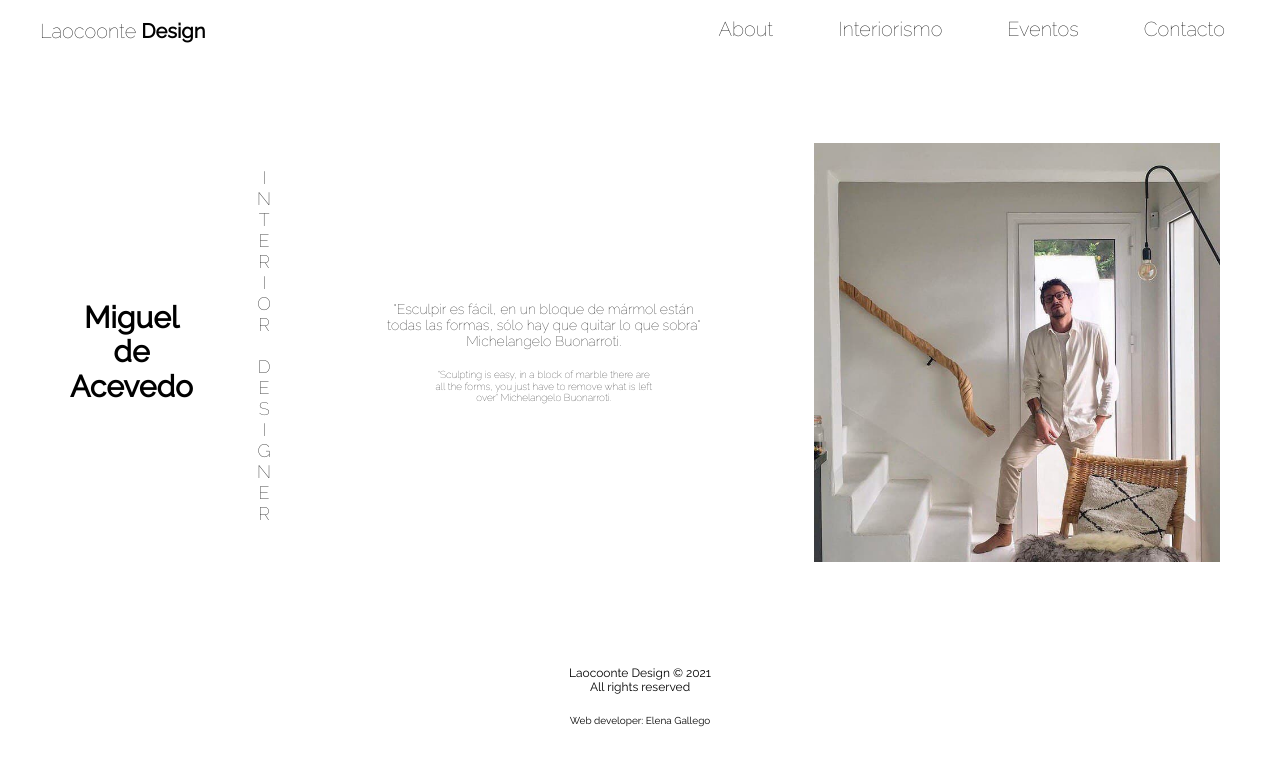
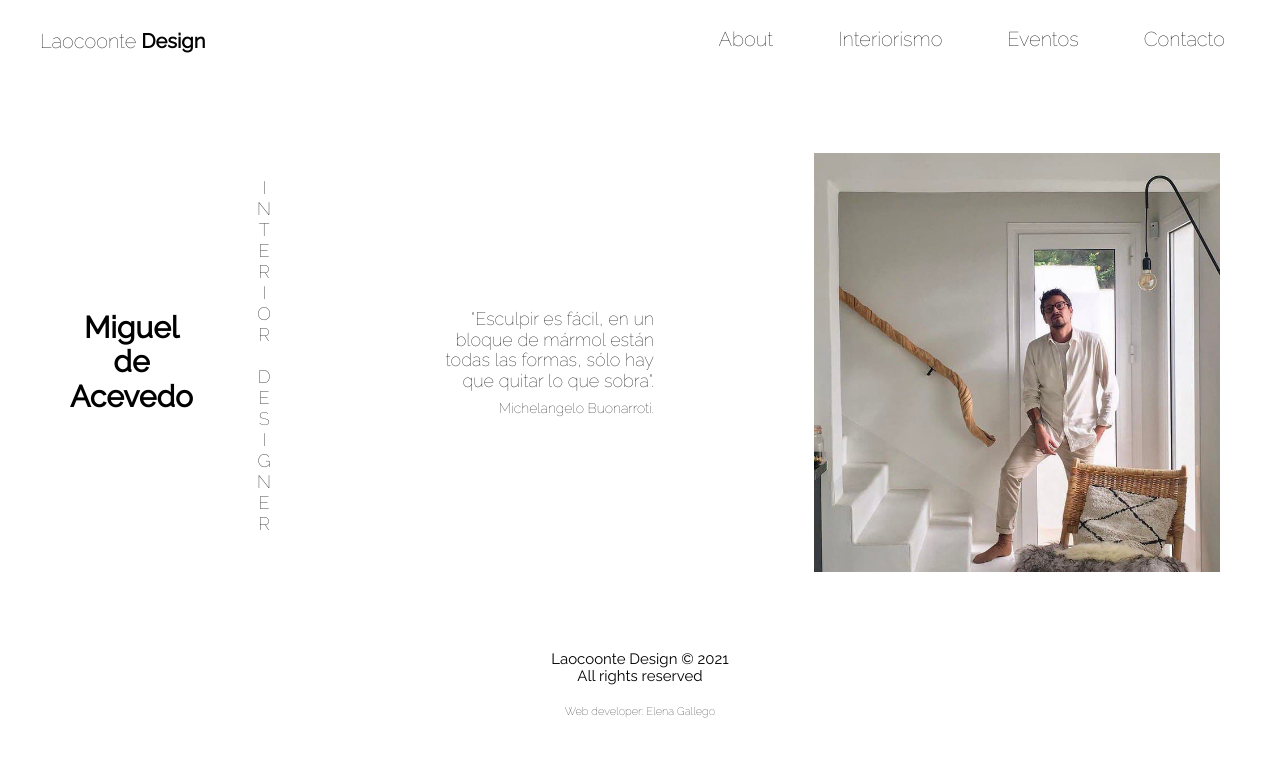
Before and after one commit to Elena-Gallego/laocoonte-design, a React app: page /#/about in a window 1280 px wide. Built offline with nearby package versions, Linux system fonts and the light colour scheme.

Commit message:
footer top adjust

```diff
--- a/docs/service-worker.js
+++ b/docs/service-worker.js
@@ -14,7 +14,7 @@
 importScripts("https://storage.googleapis.com/workbox-cdn/releases/4.3.1/workbox-sw.js");
 
 importScripts(
-  "./precache-manifest.fb03b6a15cfcfc39fa1b03d629a1bb68.js"
+  "./precache-manifest.6e9a0a194f294dc42eb895d53daa13b5.js"
 );
 
 self.addEventListener('message', (event) => {
--- a/src/components/About.js
+++ b/src/components/About.js
@@ -11,8 +11,11 @@ return (
     <div className="about-wrapper">
         <h2 className="author-name">Miguel de Acevedo</h2>
         <h3 className="author-job">Interior designer</h3>
-        <p className="bio-text">"Esculpir es fácil, en un bloque de mármol están todas las formas, sólo hay que quitar lo que sobra" Michelangelo Buonarroti.
-            <p className="english-bio-text">"Sculpting is easy, in a block of marble there are all the forms, you just have to remove what is left over" Michelangelo Buonarroti.</p>
+        <p className="bio-text">"Esculpir es fácil, en un bloque de mármol están todas las formas, sólo hay que quitar lo que sobra".
+        <span className="michelangelo-spa">Michelangelo Buonarroti.</span>
+            <p className="english-bio-text">"Sculpting is easy, in a block of marble there are all the forms, you just have to remove what is left over".
+            <span className="michelangelo-eng">Michelangelo Buonarroti.</span>
+            </p>
         </p>
 
         <img className="biography-image" src={biographyimage} alt="Miguel Angel Acevedo"/>
--- a/src/stylesheets/About.scss
+++ b/src/stylesheets/About.scss
@@ -20,7 +20,7 @@
     padding: 10px;
 
     @media all and (min-width: 768px) {
-      margin-top: 32px;
+      margin-top: 22px;
       font-size: 30px;
     }
     @media all and (min-width: 1200px) {
@@ -46,26 +46,42 @@
   .bio-text {
     display: flex;
     flex-direction: column;
-    font-size: 10px;
+    font-size: 8px;
     font-weight: 100;
     padding: 10px;
-    text-align: center;
+    text-align: end;
     margin-left: 50px;
     margin-right: 50px;
+    span {
+      padding-top: 5px;
+      text-align: end;
+      @media all and (min-width: 768px) {
+        padding-top: 8px;
+      }
+      @media all and (min-width: 1200px) {
+        font-size: 14px;
+      }
+    }
     @media all and (min-width: 768px) {
-      font-size: 14px;
-      margin-left: 100px;
-      margin-right: 100px;
+      font-size: 12px;
+      margin-left: 250px;
+      margin-right: 150px;
+    }
+    @media all and (min-width: 1200px) {
+      margin-left: 150px;
+      margin-right: 150px;
+      font-size: 18px;
     }
     .english-bio-text {
       display: none;
-      padding-top: 20px;
+      padding-top: 100px;
       font-size: 10px;
       font-weight: 100;
       margin-left: 50px;
       margin-right: 50px;
       @media all and (min-width: 1200px) {
-        display: inherit;
+        display: none;
+        flex-direction: column;
       }
     }
   }
--- a/src/stylesheets/Footer.scss
+++ b/src/stylesheets/Footer.scss
@@ -3,7 +3,7 @@
 }
 
 .footer-wrapper {
-  margin-top: 8%;
+  margin-top: 0;
   width: 100vw;
   height: auto;
   display: flex;
@@ -19,7 +19,7 @@
     padding: 20px;
   }
   @media all and (min-width: 1200px) {
-    margin-top: 90px;
+    margin-top: 5%;
     padding: 5px;
   }
 }
@@ -30,7 +30,7 @@
     font-size: 15px;
   }
   @media all and (min-width: 1200px) {
-    font-size: 12px;
+    font-size: 15px;
   }
 }
 .rights-footer {
@@ -39,18 +39,19 @@
     font-size: 11px;
   }
   @media all and (min-width: 1200px) {
-    font-size: 12px;
+    font-size: 15px;
   }
 }
 .credits {
   margin-top: 17px;
   font-size: 7px;
+  font-weight: lighter;
   @media all and (min-width: 768px) {
     margin-top: 30px;
     font-size: 10px;
   }
   @media all and (min-width: 1200px) {
     margin-top: 20px;
-    font-size: 10px;
+    font-size: 11px;
   }
 }
--- a/src/stylesheets/Header.scss
+++ b/src/stylesheets/Header.scss
@@ -3,6 +3,7 @@
   flex-direction: column;
   margin: 15px;
   align-items: center;
+  padding-top: 10px;
   @media all and (min-width: 1200px) {
     margin: 0px;
 
```
Also changed, not shown: docs/index.html (+1 -1 lines), docs/asset-manifest.json, 10 other files.
